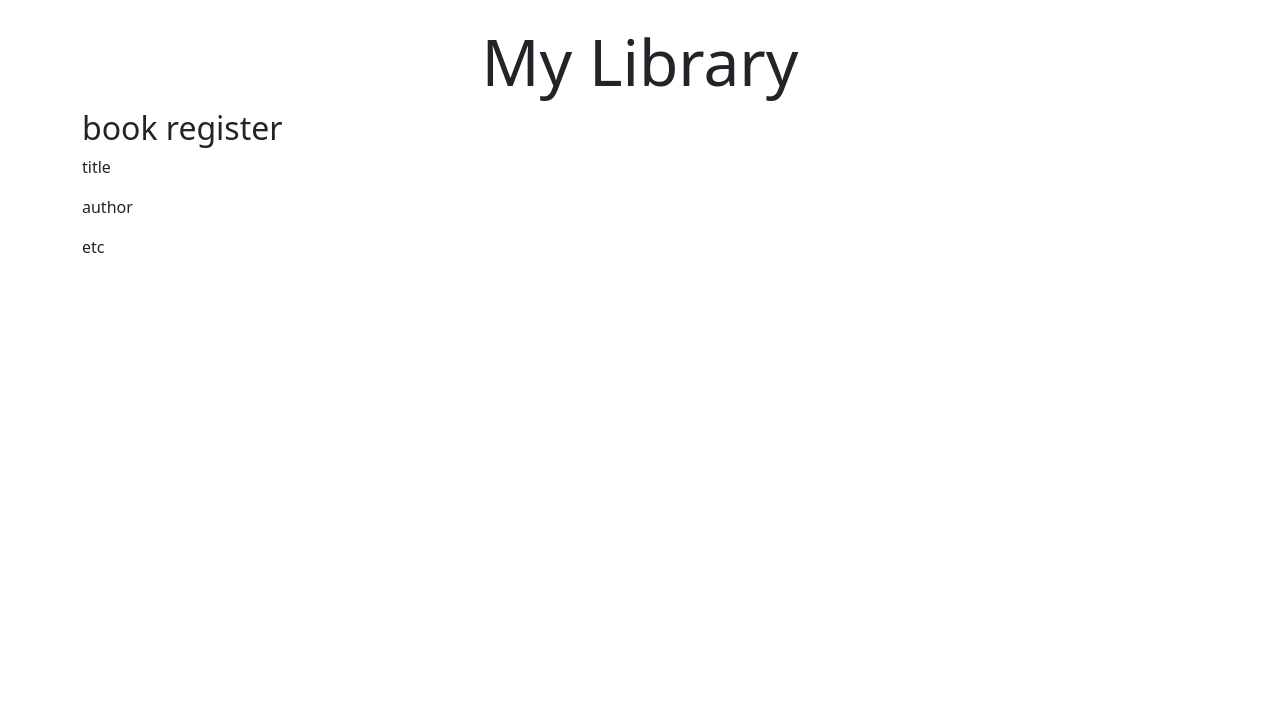
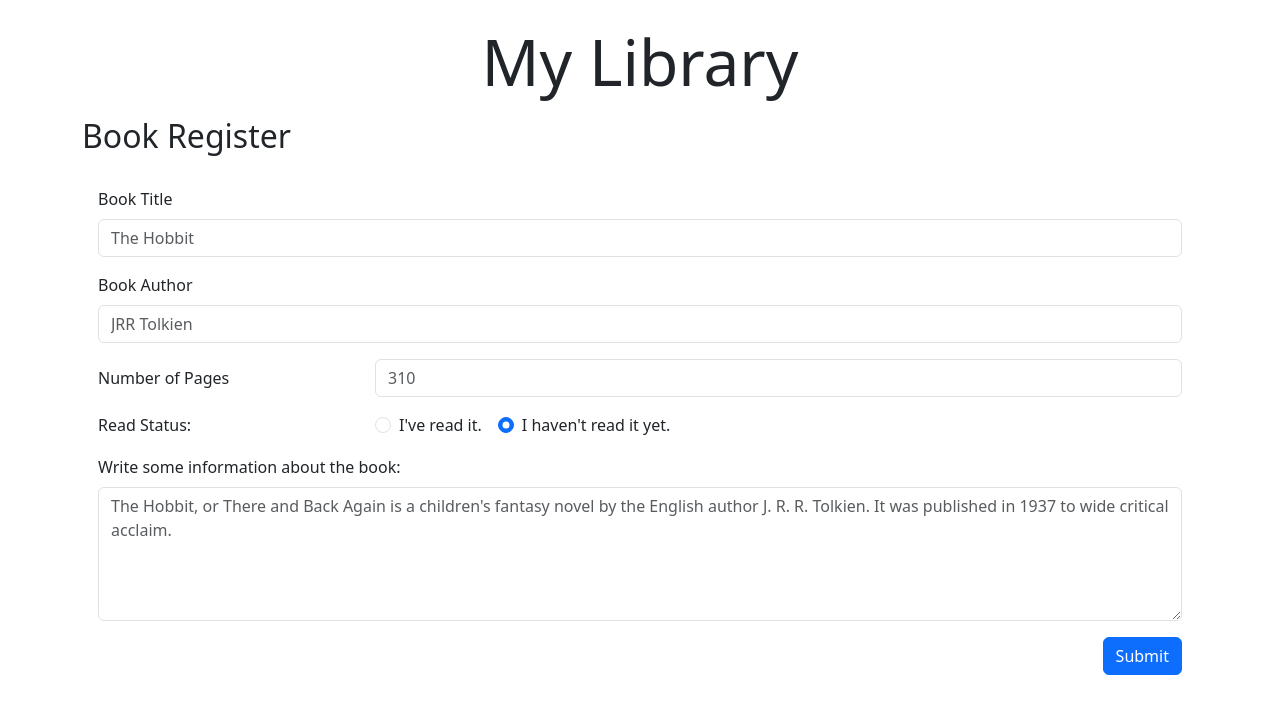
Before and after one commit to p-bittencourt/library-app, a React (Vite) app: page / in a window 1280 px wide. Shown: the top 714 px of the page. Built offline with nearby package versions, Linux system fonts and the light colour scheme.

Commit message:
created form for registering book

```diff
--- a/src/components/BookRegister.jsx
+++ b/src/components/BookRegister.jsx
@@ -11,10 +11,91 @@ const BookRegister = () => {
   return (
     <>
       <div className="container">
-        <h2>book register</h2>
-        <p>title</p>
-        <p>author</p>
-        <p>etc</p>
+        <h2 className="mt-3">Book Register</h2>
+        <form action="" className="mt-3 p-3">
+          <div className="mb-3">
+            <label htmlFor="bookTitle" className="form-label">
+              Book Title
+            </label>
+            <input
+              type="text"
+              className="form-control"
+              id="bookTitle"
+              placeholder="The Hobbit"
+              required
+            />
+          </div>
+          <div className="mb-3">
+            <label htmlFor="bookAuthor" className="form-label">
+              Book Author
+            </label>
+            <input
+              type="text"
+              className="form-control"
+              id="bookAuthor"
+              placeholder="JRR Tolkien"
+              required
+            />
+          </div>
+          <div className="mb-3 row">
+            <label htmlFor="bookPages" className="col-sm-3 col-form-label">
+              Number of Pages
+            </label>
+            <div className="col-sm-9">
+              <input
+                type="number"
+                className="form-control"
+                id="bookPages"
+                placeholder="310"
+              />
+            </div>
+          </div>
+          <div className="mb-3 row">
+            <label className="col-sm-3">Read Status:</label>
+            <div className="col-sm-9">
+              <div className="form-check form-check-inline">
+                <input
+                  type="radio"
+                  className="form-check-input"
+                  id="isRead"
+                  name="readStatus"
+                />
+                <label htmlFor="isRead" className="form-check-label">
+                  I've read it.
+                </label>
+              </div>
+              <div className="form-check form-check-inline">
+                <input
+                  type="radio"
+                  className="form-check-input"
+                  id="isNotRead"
+                  name="readStatus"
+                  defaultChecked
+                />
+                <label htmlFor="isNotRead" className="form-check-label">
+                  I haven't read it yet.
+                </label>
+              </div>
+            </div>
+          </div>
+          <div className="mb-3">
+            <label htmlFor="bookInfo" className="form-label">
+              Write some information about the book:
+            </label>
+            <textarea
+              name="bookInfo"
+              id="bookInfo"
+              rows="5"
+              className="form-control"
+              placeholder="The Hobbit, or There and Back Again is a children's fantasy novel by the English author J. R. R. Tolkien. It was published in 1937 to wide critical acclaim."
+            ></textarea>
+          </div>
+          <div className="button-container text-end">
+            <button type="submit" className="btn btn-primary">
+              Submit
+            </button>
+          </div>
+        </form>
       </div>
     </>
   );
```
